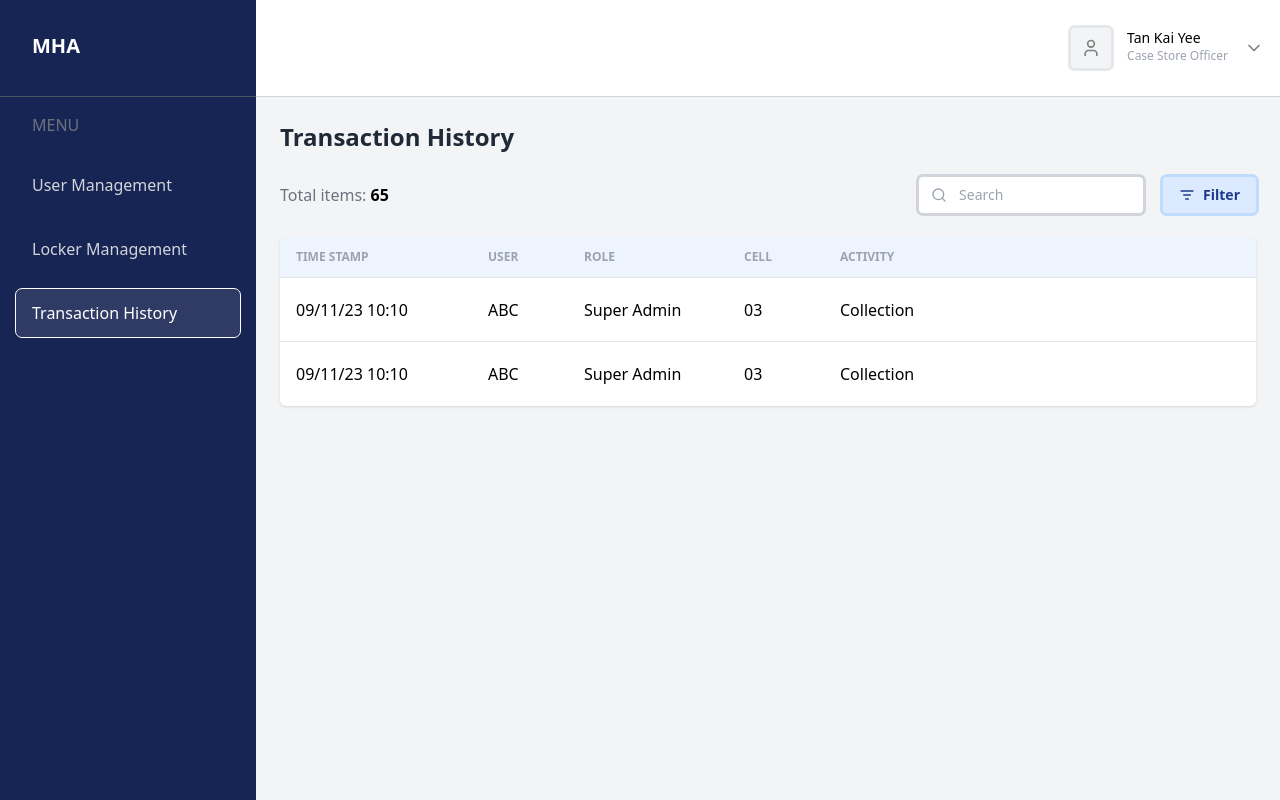
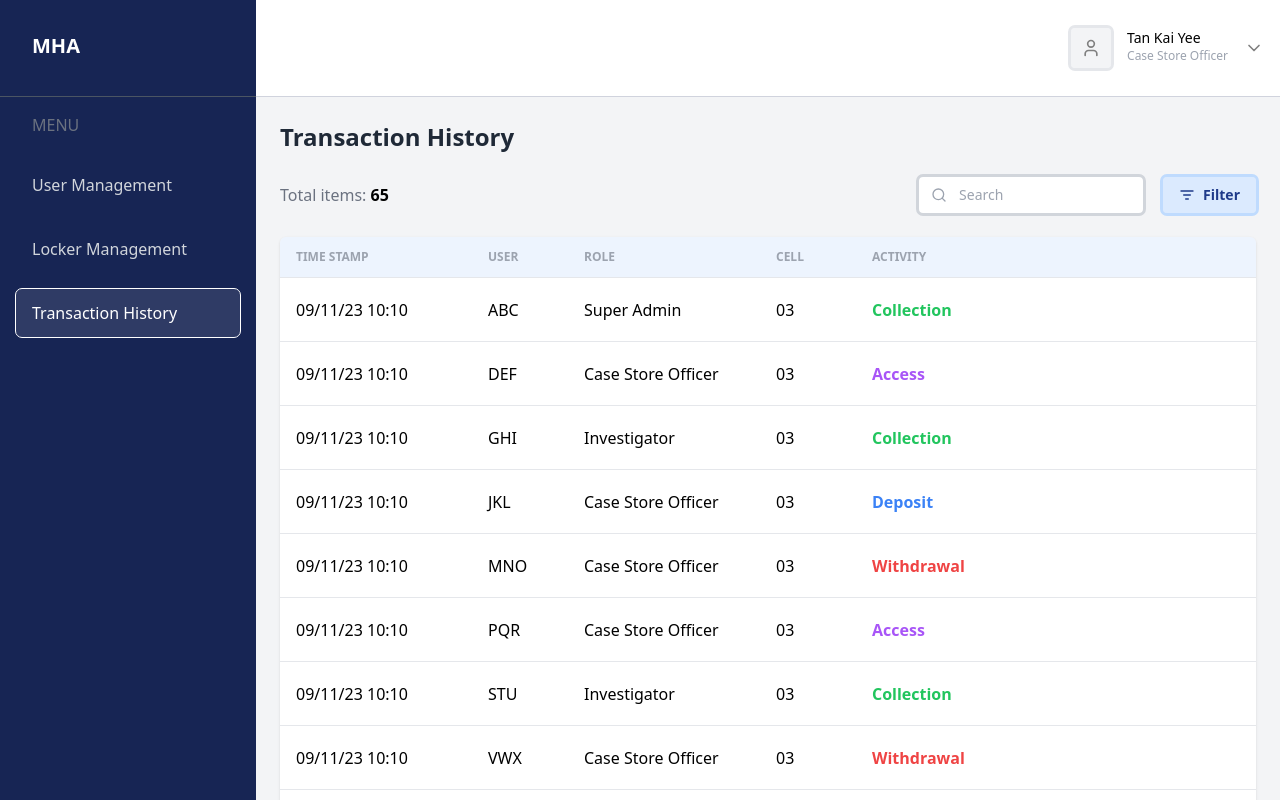
Before and after one commit to azheem-rahman/fresh-turf-assignment, a React (Vite) app in the folder webapp/: page /transaction-history in a window 1280 px wide. Shown: the top 800 px of the page. Built offline with nearby package versions, Linux system fonts and the light colour scheme.

Commit message:
add mock transactions

```diff
--- a/webapp/src/pages/TransactionHistory/TransactionHistoryPage.tsx
+++ b/webapp/src/pages/TransactionHistory/TransactionHistoryPage.tsx
@@ -1,5 +1,13 @@
 import { ListFilter, Search } from "lucide-react";
 import PageLayout from "../../components/layout/PageLayout";
+import { mockTransactions } from "./mockTransactions";
+
+const transactionActivityColourMap: Record<string, string> = {
+  Collection: "text-green-500",
+  Access: "text-purple-500",
+  Deposit: "text-blue-500",
+  Withdrawal: "text-red-500",
+};
 
 const TransactionHistoryPage = () => {
   return (
@@ -38,26 +46,25 @@ const TransactionHistoryPage = () => {
             <tr>
               <th className="px-4 py-3 w-48">Time Stamp</th>
               <th className="px-4 py-3 w-24">User</th>
-              <th className="px-4 py-3 w-40">Role</th>
+              <th className="px-4 py-3 w-48">Role</th>
               <th className="px-4 py-3 w-24">Cell</th>
               <th className="px-4 py-3 w-auto">Activity</th>
             </tr>
           </thead>
           <tbody>
-            <tr className="border-t h-16">
-              <td className="px-4 py-2">09/11/23 10:10</td>
-              <td className="px-4 py-2">ABC</td>
-              <td className="px-4 py-2">Super Admin</td>
-              <td className="px-4 py-2">03</td>
-              <td className="px-4 py-2">Collection</td>
-            </tr>
-            <tr className="border-t h-16">
-              <td className="px-4 py-2">09/11/23 10:10</td>
-              <td className="px-4 py-2">ABC</td>
-              <td className="px-4 py-2">Super Admin</td>
-              <td className="px-4 py-2">03</td>
-              <td className="px-4 py-2">Collection</td>
-            </tr>
+            {mockTransactions.map((tx, idx) => (
+              <tr key={idx} className="border-t h-16">
+                <td className="px-4 py-2">{tx.timeStamp}</td>
+                <td className="px-4 py-2">{tx.user}</td>
+                <td className="px-4 py-2">{tx.role}</td>
+                <td className="px-4 py-2">{tx.cell}</td>
+                <td className="px-4 py-2 font-semibold">
+                  <span className={transactionActivityColourMap[tx.activity]}>
+                    {tx.activity}
+                  </span>
+                </td>
+              </tr>
+            ))}
           </tbody>
         </table>
       </div>
--- /dev/null
+++ b/webapp/src/pages/TransactionHistory/mockTransactions.ts
@@ -0,0 +1,87 @@
+export interface Transaction {
+  timeStamp: string;
+  user: string;
+  role: string;
+  cell: string;
+  activity: string;
+}
+
+export const mockTransactions: Transaction[] = [
+  {
+    timeStamp: "09/11/23 10:10",
+    user: "ABC",
+    role: "Super Admin",
+    cell: "03",
+    activity: "Collection",
+  },
+  {
+    timeStamp: "09/11/23 10:10",
+    user: "DEF",
+    role: "Case Store Officer",
+    cell: "03",
+    activity: "Access",
+  },
+  {
+    timeStamp: "09/11/23 10:10",
+    user: "GHI",
+    role: "Investigator",
+    cell: "03",
+    activity: "Collection",
+  },
+  {
+    timeStamp: "09/11/23 10:10",
+    user: "JKL",
+    role: "Case Store Officer",
+    cell: "03",
+    activity: "Deposit",
+  },
+  {
+    timeStamp: "09/11/23 10:10",
+    user: "MNO",
+    role: "Case Store Officer",
+    cell: "03",
+    activity: "Withdrawal",
+  },
+  {
+    timeStamp: "09/11/23 10:10",
+    user: "PQR",
+    role: "Case Store Officer",
+    cell: "03",
+    activity: "Access",
+  },
+  {
+    timeStamp: "09/11/23 10:10",
+    user: "STU",
+    role: "Investigator",
+    cell: "03",
+    activity: "Collection",
+  },
+  {
+    timeStamp: "09/11/23 10:10",
+    user: "VWX",
+    role: "Case Store Officer",
+    cell: "03",
+    activity: "Withdrawal",
+  },
+  {
+    timeStamp: "09/11/23 10:10",
+    user: "YZA",
+    role: "Investigator",
+    cell: "03",
+    activity: "Deposit",
+  },
+  {
+    timeStamp: "09/11/23 10:10",
+    user: "AZY",
+    role: "Investigator",
+    cell: "03",
+    activity: "Collection",
+  },
+  {
+    timeStamp: "09/11/23 10:10",
+    user: "XWV",
+    role: "Investigator",
+    cell: "03",
+    activity: "Collection",
+  },
+];
```
